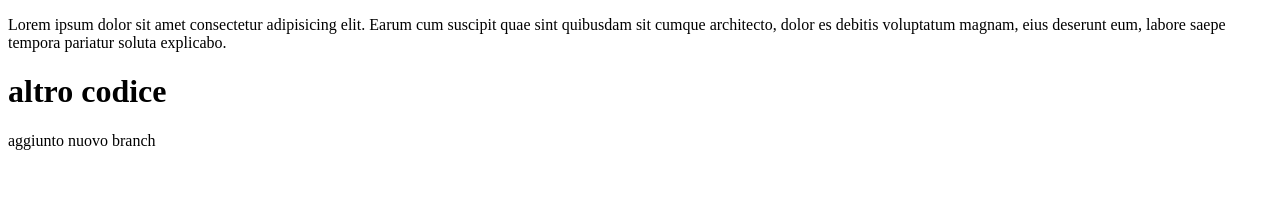
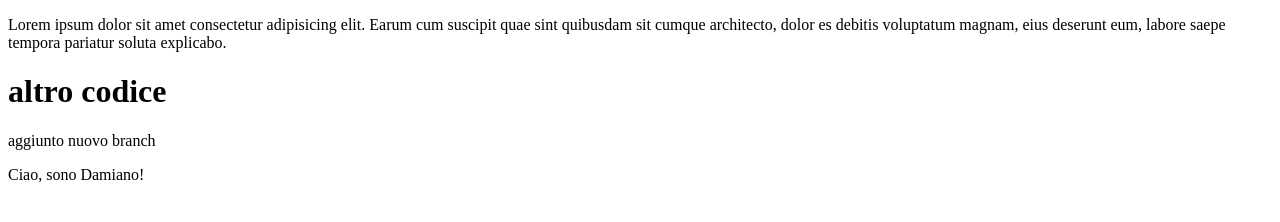
Before and after one commit to SaraPasinato/test-git, a plain HTML site: page index.html in a window 1280 px wide. Drawn offline with Linux system fonts and the light colour scheme.

Commit message:
Damiano test

```diff
--- a/index.html
+++ b/index.html
@@ -14,5 +14,6 @@
      </p>
      <h1>altro codice</h1>
      <p>aggiunto nuovo branch</p>
+     <span>Ciao, sono Damiano!</span>
 </body>
 </html>
```
